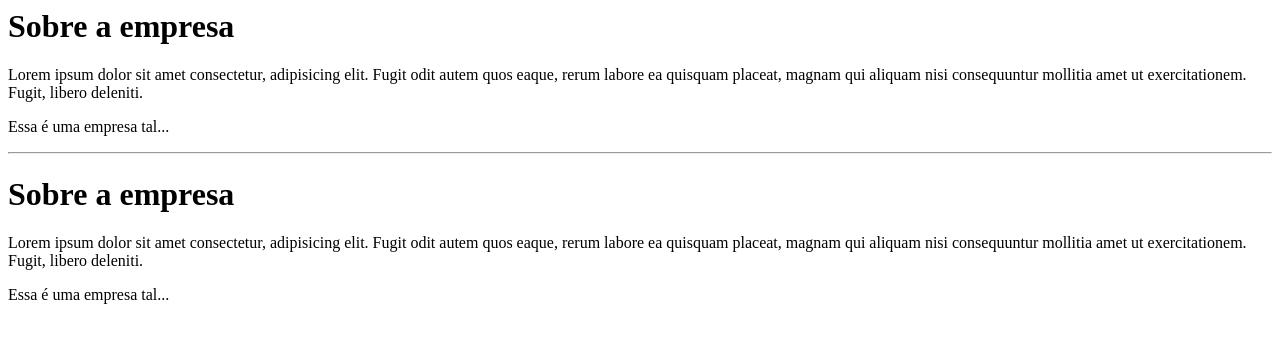
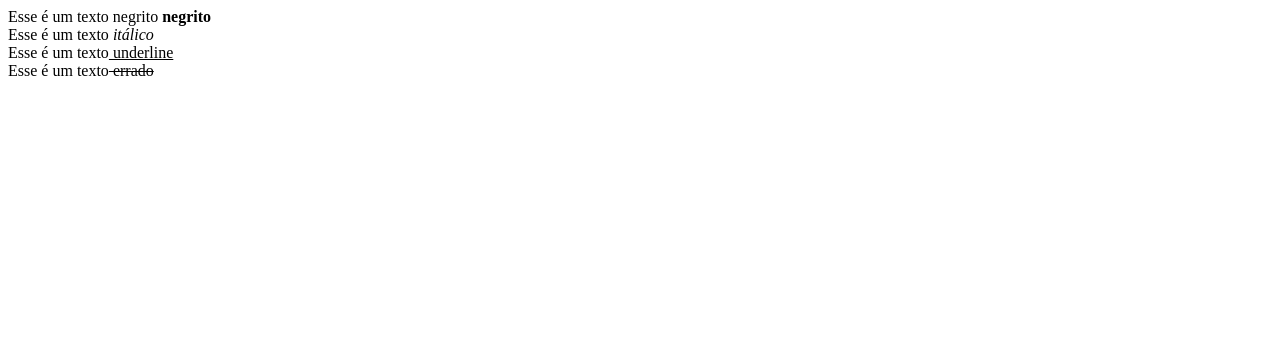
Before and after one commit to jorginskn/HTML-, a plain HTML site: page Primeiro Projeto HTML/index.html in a window 1280 px wide. Drawn offline with Linux system fonts and the light colour scheme.

Commit message:
Update index.html

```diff
--- a/Primeiro Projeto HTML/index.html
+++ b/Primeiro Projeto HTML/index.html
@@ -1,21 +1,19 @@
 <doctype html>
-    <html>
-        <head>
-            <title>Meu site</title>
-            <meta charset="utf-8">
+ <html>
+    <head>
+        <title>Meu site</title>
+        <meta charset="utf-8">
         </head>
 
 
         </head>
             <body>
+               Esse é um texto negrito <b>negrito</b> <br>
+               Esse é um texto<i> itálico</i><br>
+               Esse é um texto<u> underline</u><br>
+               Esse é um texto<strike>  errado</strike><br>
 
-              <h1>  Sobre a empresa</h1>
-              <p>Lorem ipsum dolor sit amet consectetur, adipisicing elit. Fugit odit autem quos eaque, rerum labore ea quisquam placeat, magnam qui aliquam nisi consequuntur mollitia amet ut exercitationem. Fugit, libero deleniti.</p>
-              <p>Essa é uma empresa tal...</p>
-              <hr>
-              <h1>  Sobre a empresa</h1>
-              <p>Lorem ipsum dolor sit amet consectetur, adipisicing elit. Fugit odit autem quos eaque, rerum labore ea quisquam placeat, magnam qui aliquam nisi consequuntur mollitia amet ut exercitationem. Fugit, libero deleniti.</p>
-              <p>Essa é uma empresa tal...</p>
+
 
             </body>
     </html>
```
